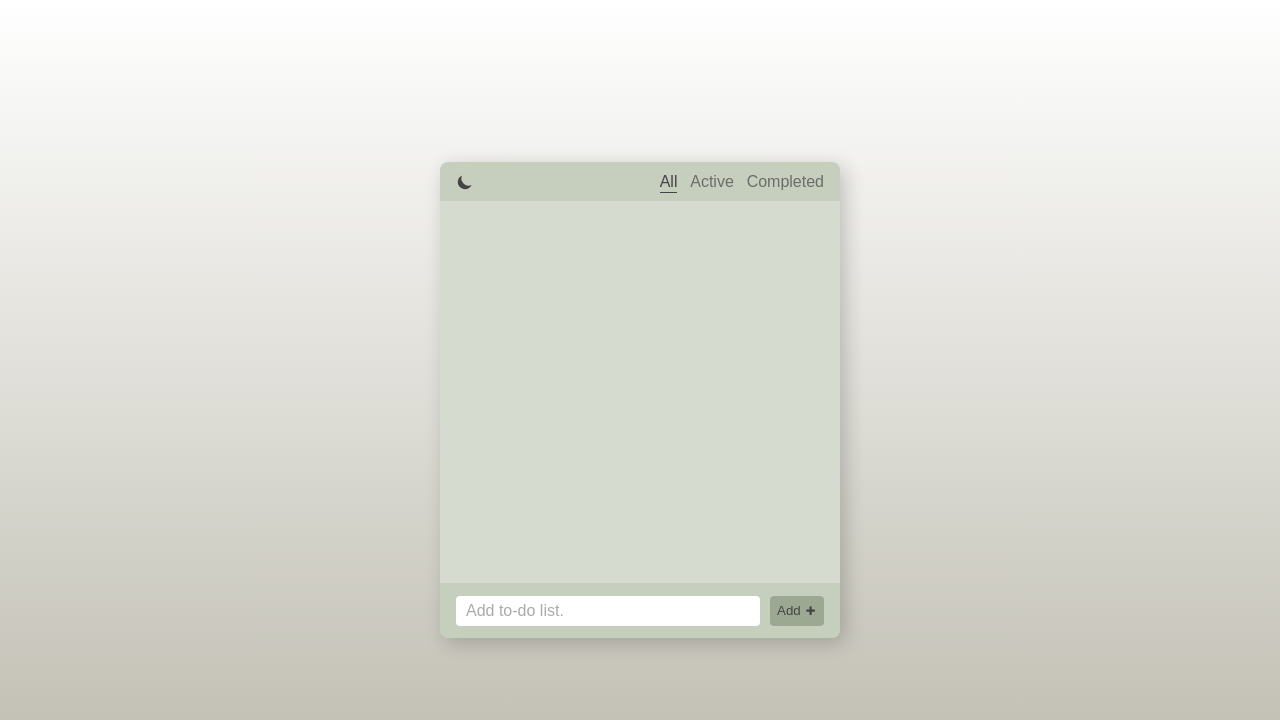
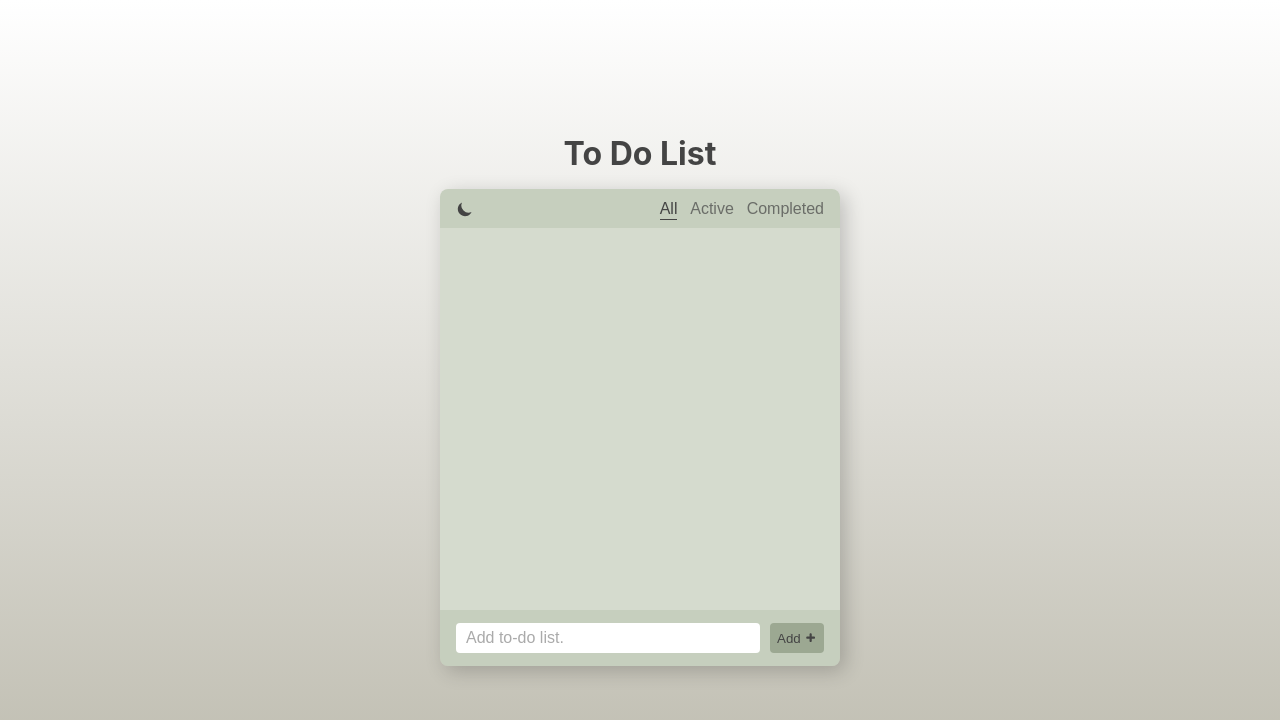
Before and after one commit to gloriaGwak/to-do-list, a React (Create React App) app: page / in a window 1280 px wide. Shown: the top 720 px of the page. Built offline with nearby package versions, Linux system fonts and the light colour scheme.

Commit message:
added title

```diff
--- a/src/App.css
+++ b/src/App.css
@@ -1,9 +1,14 @@
 .wrap{
     display: flex;
     align-items: center;
-    justify-content: space-between;
+    justify-content: center;
     width: 100%;
     height: 100vh;
+    flex-direction: column;
+    gap:1rem;
+}
+h1{
+    color: #444;
 }
 .list_wrap{
     overflow: hidden;
--- a/src/App.js
+++ b/src/App.js
@@ -11,6 +11,7 @@ export default function App() {
     return (
         <DarkModeProvider>
             <div className='wrap'>
+                <h1>To Do List</h1>
                 <div className='list_wrap'>
                     <Header
                         filters={filters}
```
